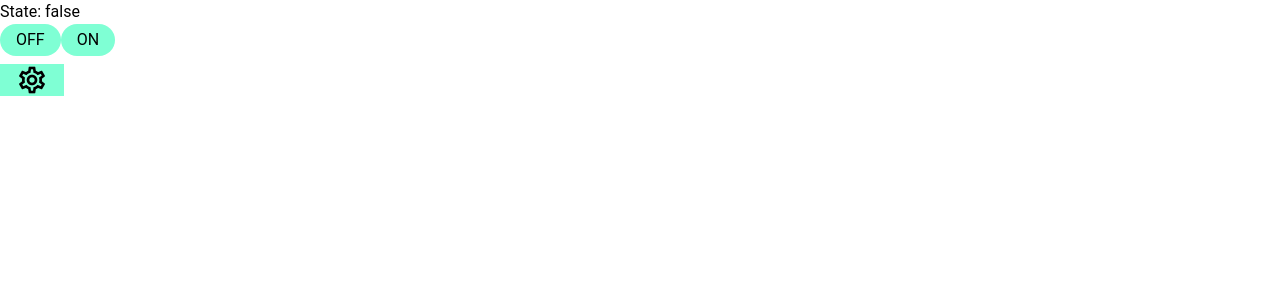
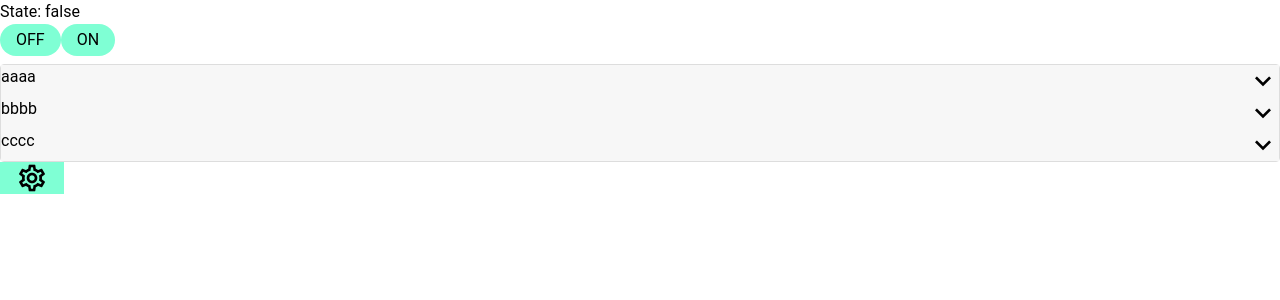
Before and after one commit to k-daiguji/vite_vitest_vue_vuetify, a Vue app: page / in a window 1280 px wide. Shown: the top 300 px of the page. Built offline with nearby package versions, Linux system fonts and the light colour scheme.

Commit message:
Defined sections

```diff
--- /dev/null
+++ b/src/app/components/BaseAccordion.vue
@@ -0,0 +1,49 @@
+<script setup lang="ts">
+import { watch } from "vue";
+
+import Detail from "@/app/components/BaseDetail.vue";
+import type { Accordion } from "@/app/types/accordion";
+
+const activeTitle = defineModel<string>({ required: true });
+const { enabled = true } = defineProps<{
+  accordion: Accordion;
+  enabled?: boolean;
+}>();
+
+watch(
+  () => enabled,
+  () => {
+    if (!enabled) {
+      activeTitle.value = "";
+    }
+  },
+);
+
+const switched = (title: string, isOpen: boolean) => {
+  if (isOpen) {
+    activeTitle.value = title;
+  } else if (title === activeTitle.value) {
+    activeTitle.value = "";
+  }
+};
+</script>
+
+<template>
+  <div class="container">
+    <Detail
+      v-for="({detail, enabled: enabledDetail}, key) in accordion.details"
+      :key="key"
+      :modelValue="detail.title === activeTitle"
+      :enabled="enabled && enabledDetail"
+      :detail="detail"
+      @update:modelValue="switched(detail.title, $event)"
+    />
+  </div>
+</template>
+
+<style scoped>
+.container {
+  border: 1px solid #ddd;
+  border-radius: 4px;
+}
+</style>
--- /dev/null
+++ b/src/app/components/BaseDetail.vue
@@ -0,0 +1,41 @@
+<script setup lang="ts">
+import Icon from "@/app/components/BaseIcon.vue";
+import { icon } from "@/app/constants/icon";
+import type { Detail } from "@/app/models/detail";
+
+const isOpen = defineModel<boolean>({ required: true });
+const { detail, enabled = true } = defineProps<{
+  detail: Detail;
+  enabled?: boolean;
+}>();
+</script>
+
+<template>
+  <details
+    :class="{ disabled: !enabled }"
+    :open="isOpen"
+    @toggle="isOpen = $event.newState === 'open'"
+  >
+    <summary class="cursor-pointer default-height">
+      <span class="mr-auto">{{ detail.title }}</span>
+      <Icon :icon="isOpen ? icon.chevronUp : icon.chevronDown"/>
+    </summary>
+    <div class="pa-2">
+      <component :is="detail.body"/>
+    </div>
+  </details>
+</template>
+
+<style scoped>
+.disabled {
+  pointer-events: none;
+  user-select: none;
+}
+
+summary {
+  background-color: #f7f7f7;
+  display: flex;
+  height: var(--height);
+  list-style: none;
+}
+</style>
--- a/src/app/constants/icon.ts
+++ b/src/app/constants/icon.ts
@@ -1,3 +1,5 @@
 export const icon = {
+  chevronDown: "mdi mdi-chevron-down",
+  chevronUp: "mdi mdi-chevron-up",
   settings: "mdi mdi-cog-outline",
 } as const;
--- /dev/null
+++ b/src/app/models/accordion.ts
@@ -0,0 +1,21 @@
+import { Detail } from "@/app/models/detail";
+import type { Accordion } from "@/app/types/accordion";
+import Intra from "@/app/views/AreaIntra.vue";
+
+export class TestAccordion implements Accordion {
+  private readonly _details = [
+    { detail: Detail.create("aaaa", Intra), enabled: true },
+    { detail: Detail.create("bbbb", Intra), enabled: false },
+    { detail: Detail.create("cccc", Intra), enabled: true },
+  ];
+
+  private constructor() {}
+
+  public static create() {
+    return new TestAccordion();
+  }
+
+  public get details() {
+    return this._details;
+  }
+}
--- /dev/null
+++ b/src/app/models/detail.ts
@@ -0,0 +1,23 @@
+import type { Component } from "vue";
+
+export class Detail {
+  private readonly _title;
+  private readonly _body;
+
+  private constructor(title: string, body: Component) {
+    this._title = title;
+    this._body = body;
+  }
+
+  public static create(title: string, body: Component) {
+    return new Detail(title, body);
+  }
+
+  public get title() {
+    return this._title;
+  }
+
+  public get body() {
+    return this._body;
+  }
+}
--- /dev/null
+++ b/src/app/types/accordion.ts
@@ -0,0 +1,5 @@
+import type { Detail } from "@/app/models/detail";
+
+export interface Accordion {
+  get details(): { detail: Detail; enabled: boolean }[];
+}
--- a/src/app/views/App.vue
+++ b/src/app/views/App.vue
@@ -9,6 +9,18 @@ import Settings from "@/app/views/AreaSettings.vue";
 </template>
 
 <style>
+.cursor-pointer {
+  cursor: pointer;
+}
+
+.mr-auto {
+  margin-right: auto;
+}
+
+.pa-2 {
+  padding: 8px;
+}
+
 .default-height {
   --height: 32px;
 }
--- a/src/app/views/AreaSettings.vue
+++ b/src/app/views/AreaSettings.vue
@@ -1,18 +1,26 @@
 <script setup lang="ts">
 import { ref } from "vue";
 
+import Accordion from "@/app/components/BaseAccordion.vue";
 import Button from "@/app/components/BaseButton.vue";
 import BaseDialog from "@/app/components/BaseDialog.vue";
 import Icon from "@/app/components/BaseIcon.vue";
 import { theme } from "@/app/constants/color";
 import { dialogSize } from "@/app/constants/dialog";
 import { icon } from "@/app/constants/icon";
+import { TestAccordion } from "@/app/models/accordion";
 
+const title = ref("");
 const isVisible = ref(false);
+const accordion = TestAccordion.create();
 </script>
 
 <template>
   <div>
+    <Accordion
+      v-model="title"
+      :accordion="accordion"
+    />
     <Button
       :class="theme.primary"
       rounded="0"
```
